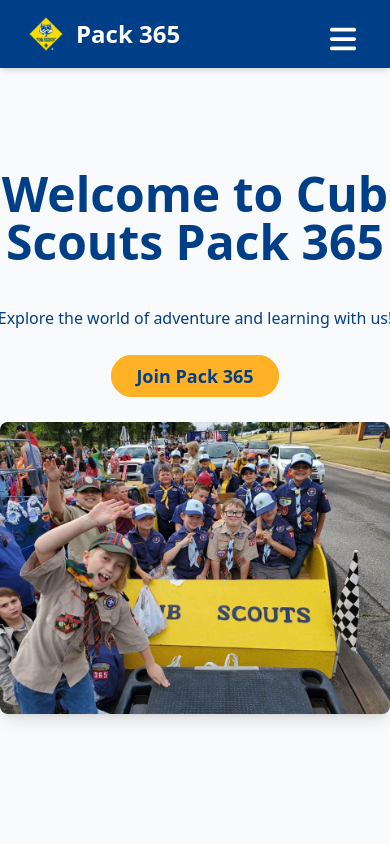
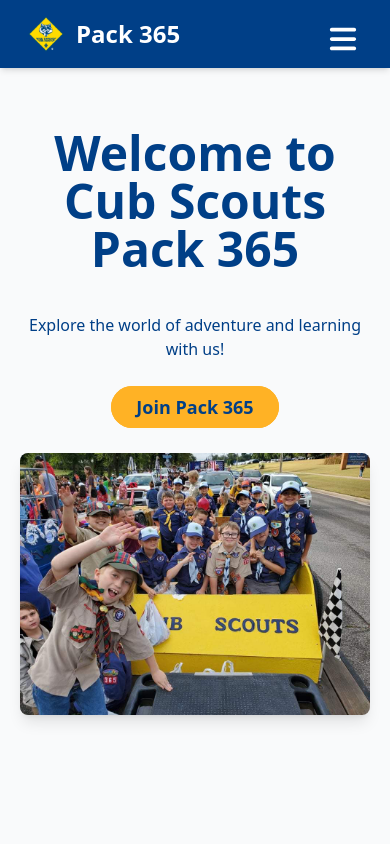
Before and after one commit to NICHOLEMCGREW/Pack365, a React (Vite) app: page / in a window 390 px wide. Shown: the top 844 px of the page. Built offline with nearby package versions, Linux system fonts and the light colour scheme.

Commit message:
responsive

```diff
--- a/src/components/Home.jsx
+++ b/src/components/Home.jsx
@@ -5,14 +5,14 @@
   return (
     <section
       id="home"
-      className="min-h-screen flex items-center justify-center text-[#003f87] bg-gray-50"
+      className="min-h-screen px-5 sm:px-10 md:px-5 flex items-center justify-center text-[#003f87] bg-gray-50"
     >
-      <div className="mt-10 flex flex-col md:flex-row items-center justify-around w-full max-w-screen-lg md:gap-20 md:p-8">
-        <div className="text-center mb-8 md:mb-0 md:max-w-xl">
+      <div className="flex flex-col md:flex-row items-center justify-around w-full max-w-screen-lg md:gap-20 md:p-8">
+        <div className="text-center mb-8 md:max-w-3xl md:mx-auto">
           <h1 className="text-[#003f87] text-5xl font-semibold mb-10 sm:mt-8 md:mt-4 hover:text-[#ffb225]">
             Welcome to Cub Scouts Pack 365
           </h1>
-          <p className="text-base md:text-lg mb-8 md:mb-8 text-gray whitespace-nowrap overflow-hidden">
+          <p className="text-base md:text-lg mb-8 md:mb-8 text-gray">
             Explore the world of adventure and learning with us!
           </p>
           <ScrollLink
```
